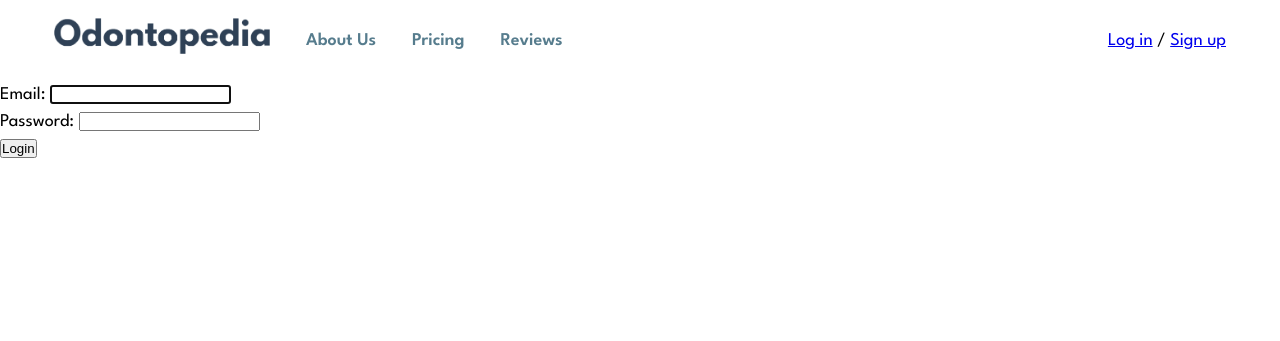
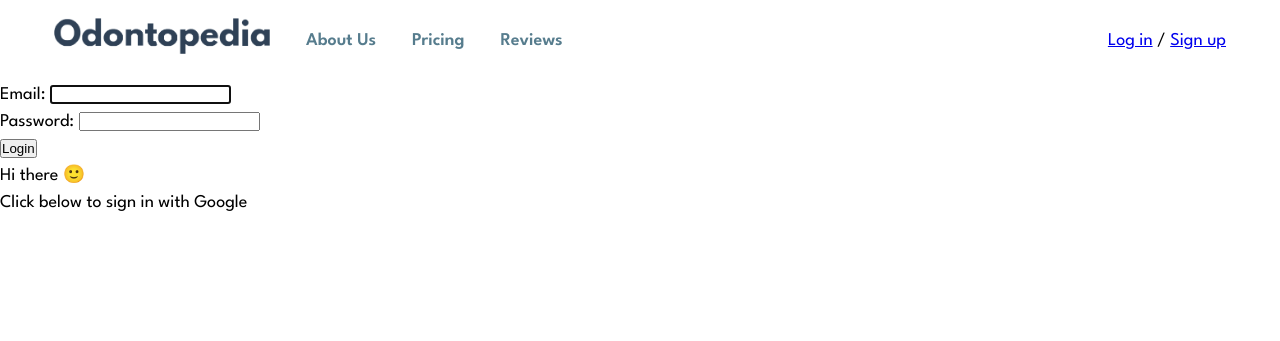
Before and after one commit to AndonGoshev/odontopedia, a Django app: page /accounts/login/ in a window 1280 px wide. Shown: the top 341 px of the page. Run offline with Django 5.2, Linux system fonts and the light colour scheme; some libraries are stand-ins or nearby versions; some web fonts are replaced.

Commit message:
Added google login

```diff
--- /dev/null
+++ b/odontopedia/accounts/choices.py
@@ -0,0 +1,5 @@
+from django.db import models
+
+class SignupMethodChoices(models.TextChoices):
+    ODONTOPEDIA = 'odontopedia', 'Odontopedia'
+    GOOGLE = 'google', 'GOOGLE'
--- a/odontopedia/accounts/models.py
+++ b/odontopedia/accounts/models.py
@@ -1,6 +1,8 @@
 from django.contrib.auth.base_user import BaseUserManager, AbstractBaseUser
 from django.contrib.auth.models import PermissionsMixin
 from django.db import models
+
+from odontopedia.accounts.choices import SignupMethodChoices
 
 
 class CustomUserManager(BaseUserManager):
@@ -19,9 +21,10 @@
 class CustomUser(AbstractBaseUser, PermissionsMixin):
     email = models.EmailField(max_length=255, unique=True)
     first_name = models.CharField(max_length=30,)
-    last_name = models.CharField(max_length=30, )
+    last_name = models.CharField(max_length=30, blank=True, null=True)
     is_active = models.BooleanField(default=True)
     is_staff = models.BooleanField(default=False)
+    sign_up_method = models.CharField(max_length=20, choices=SignupMethodChoices, default=SignupMethodChoices.ODONTOPEDIA)
 
     objects = CustomUserManager()
 
--- a/odontopedia/accounts/urls.py
+++ b/odontopedia/accounts/urls.py
@@ -1,9 +1,10 @@
 from django.urls import path
 
-from odontopedia.accounts.views import RegistrationView, CustomLoginView, CustomLogoutView
+from odontopedia.accounts.views import RegistrationView, CustomLoginView, CustomLogoutView, AuthGoogle
 
 urlpatterns = [
     path('registration/', RegistrationView.as_view(), name='registration'),
     path('login/', CustomLoginView.as_view(), name='login'),
     path('logout/', CustomLogoutView.as_view(), name='logout'),
+    path('auth-receiver/', AuthGoogle.as_view(), name='auth-receiver'),
 ]
--- a/odontopedia/accounts/views.py
+++ b/odontopedia/accounts/views.py
@@ -1,11 +1,24 @@
+from decouple import config
 from django.contrib.auth import login
 from django.contrib.auth.views import LoginView, LogoutView
-from django.shortcuts import render
+from django.http import HttpResponse, HttpRequest
+from django.shortcuts import render, redirect
 from django.urls import reverse_lazy
+from django.utils.decorators import method_decorator
+from django.views import View
+from django.views.decorators.csrf import csrf_protect, csrf_exempt
 from django.views.generic import CreateView
 
+from google.auth.transport import requests
+from google.oauth2 import id_token
+from jwt import InvalidTokenError
+from rest_framework.views import APIView
+
+from odontopedia import settings
+from odontopedia.accounts.choices import SignupMethodChoices
 from odontopedia.accounts.forms import RegistrationForm
 from odontopedia.accounts.models import CustomUser
+from odontopedia.settings import GOOGLE_OAUTH_CLIENT_ID
 
 
 class RegistrationView(CreateView):
@@ -33,3 +46,44 @@
 
     def get_success_url(self):
         return reverse_lazy('home')
+
+
+@method_decorator(csrf_exempt, name='dispatch')
+class AuthGoogle(APIView):
+    """
+    Google calls this URL after the user has signed in with their Google account.
+    """
+    def post(self, request, *args, **kwargs):
+        try:
+            user_data = self.get_google_user_data(request)
+        except (ValueError, InvalidTokenError) as e:
+            return HttpResponse(f"Invalid Google token: {str(e)}", status=403)
+
+        email = user_data["email"]
+        user, created = CustomUser.objects.get_or_create(
+            email=email, defaults={
+                "email": email,
+                "sign_up_method": SignupMethodChoices.GOOGLE,
+                "first_name": user_data.get("given_name"),
+                'last_name': user_data.get("family_name"),
+            }
+        )
+
+        try:
+            login(request, user)
+
+        except Exception as e:
+            print(e)
+
+        # print(user.email)  # Example usage of the user
+        print(f"Was the user created? {'Yes' if created else 'No'}")
+
+        # Add any other logic, such as setting a http only auth cookie as needed here.
+        return redirect('home')
+
+    @staticmethod
+    def get_google_user_data(request: HttpRequest):
+        token = request.POST['credential']
+        return id_token.verify_oauth2_token(
+            token, requests.Request(), settings.GOOGLE_OAUTH_CLIENT_ID
+        )
--- a/odontopedia/settings.py
+++ b/odontopedia/settings.py
@@ -41,6 +41,9 @@
     'django.contrib.sessions',
     'django.contrib.messages',
     'django.contrib.staticfiles',
+
+    # additional apps
+    'rest_framework',
 
     #custom apps
     'odontopedia.accounts.apps.AccountsConfig',
--- a/templates/accounts/auth/login.html
+++ b/templates/accounts/auth/login.html
@@ -1,7 +1,11 @@
 {% extends 'base/base.html' %}
 
 {% block title %}
-	Login
+    Login
+{% endblock %}
+
+{% block scripts %}
+	<script src="https://accounts.google.com/gsi/client" async></script>
 {% endblock %}
 
 {% block content %}
@@ -19,4 +23,27 @@
 
     </div>
 
+    <div>
+        <p>Hi there 🙂 </p>
+        <p>Click below to sign in with Google</p>
+        <div id="g_id_onload"
+             data-client_id="696778763348-vsaqapj9blit8tvubjtv52t0fqqo8l4s.apps.googleusercontent.com"
+             data-context="signin"
+             data-ux_mode="popup"
+             data-login_uri="http://localhost:8000/accounts/auth-receiver/"
+             data-itp_support="true">
+        </div>
+
+        <div class="g_id_signin"
+             data-type="standard"
+             data-shape="pill"
+             data-theme="outline"
+             data-text="signin_with"
+             data-size="large"
+             data-logo_alignment="center"
+             data-width="40">
+        </div>
+    </div>
+
+
 {% endblock %}
```
Also changed, not shown: odontopedia/accounts/migrations/0002_customuser_signup_method.py (added), odontopedia/accounts/migrations/0003_rename_signup_method_customuser_sign_up_method.py (added), odontopedia/accounts/migrations/0004_alter_customuser_last_name.py (added).
